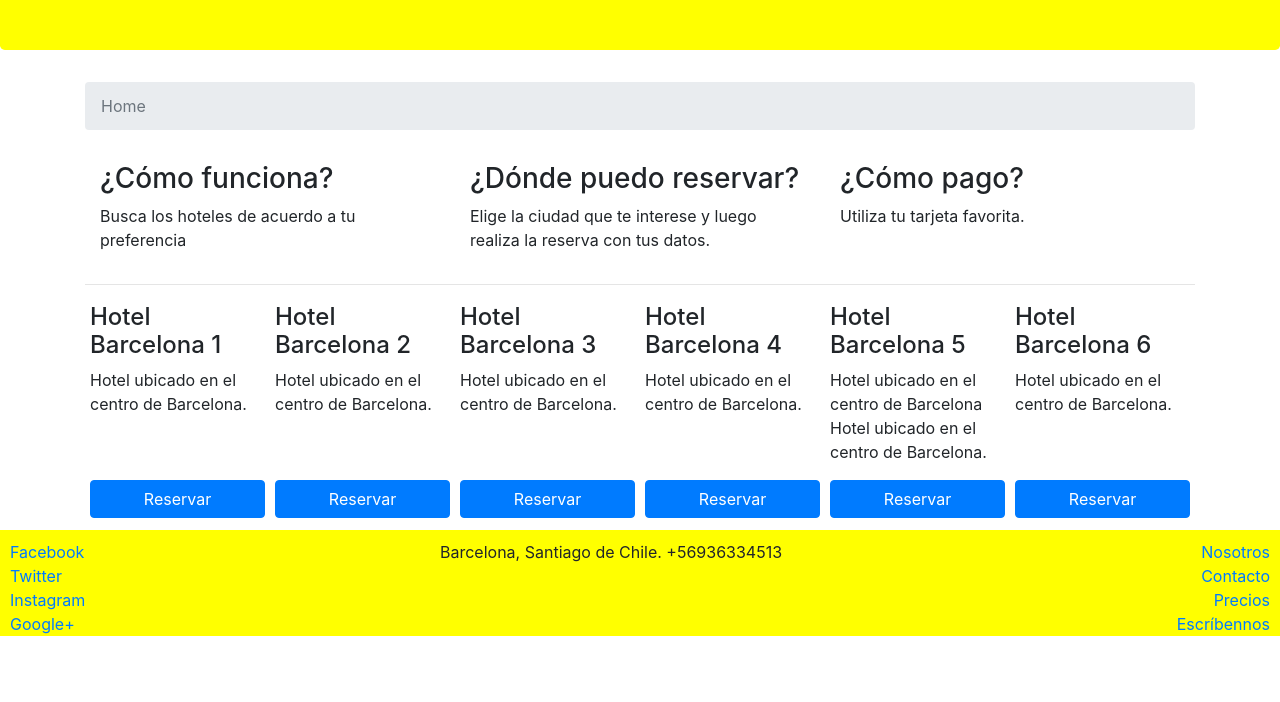
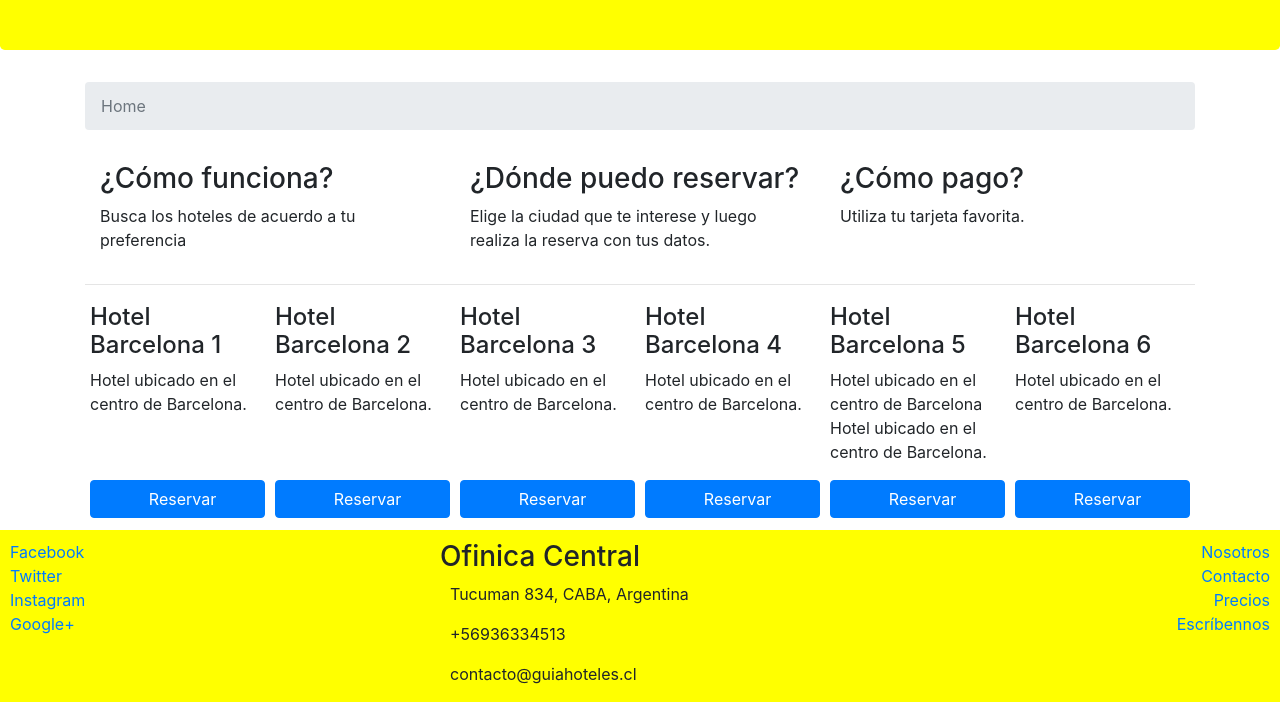
Before and after one commit to oibecerra/guia-hoteles, a website: page index.html in a window 1280 px wide. Shown: the part 184-886 px from the top of the page. Before the commit the page ends 820 px from the top, so only its background shows below. Drawn offline with nearby package versions, Linux system fonts and the light colour scheme; a web font is replaced by a local one.

Commit message:
módulo 2. usando iconos.

```diff
--- a/css/main.css
+++ b/css/main.css
@@ -19,3 +19,7 @@
 .btn-reserva{
     width: 100%;
 }
+
+.footer-address-icon{
+padding-right:10px;
+}
--- a/index.html
+++ b/index.html
@@ -6,6 +6,7 @@
     <title>Bootstrap demo</title>
     <link rel="stylesheet" href="node_modules/bootstrap/dist/css/bootstrap.min.css">
     <link rel="stylesheet" href="css/main.css">
+    <link rel="stylesheet" href="node_modules/open-iconic/font/css/open-iconic-bootstrap.min.css">
 </head>
 <body>
 <nav class="navbar navbar-expand-md navbar-dark bg-dark fixed-top">
@@ -60,7 +61,7 @@
                 <p>Hotel ubicado en el centro de Barcelona.</p>
             </div>
             <div>
-                <button class="btn btn-primary btn-reserva">Reservar</button>
+                <button class="btn btn-primary btn-reserva"><span class="oi oi-plus footer-address-icon"></span>Reservar</button>
             </div>
         </div>
         <div class="card-hotel d-flex flex-column justify-content-between">
@@ -69,7 +70,7 @@
                 <p>Hotel ubicado en el centro de Barcelona.</p>
             </div>
             <div>
-                <button class="btn btn-primary btn-reserva">Reservar</button>
+                <button class="btn btn-primary btn-reserva"><span class="oi oi-plus footer-address-icon"></span>Reservar</button>
             </div>
         </div>
         <div class="card-hotel d-flex flex-column justify-content-between">
@@ -78,7 +79,7 @@
                 <p>Hotel ubicado en el centro de Barcelona.</p>
             </div>
             <div>
-                <button class="btn btn-primary btn-reserva">Reservar</button>
+                <button class="btn btn-primary btn-reserva"><span class="oi oi-plus footer-address-icon"></span>Reservar</button>
             </div>
         </div>
         <div class="card-hotel d-flex flex-column justify-content-between">
@@ -87,7 +88,7 @@
                 <p>Hotel ubicado en el centro de Barcelona.</p>
             </div>
             <div>
-                <button class="btn btn-primary btn-reserva">Reservar</button>
+                <button class="btn btn-primary btn-reserva"><span class="oi oi-plus footer-address-icon"></span>Reservar</button>
             </div>
         </div>
         <div class="card-hotel d-flex flex-column justify-content-between">
@@ -96,7 +97,7 @@
                 <p>Hotel ubicado en el centro de Barcelona Hotel ubicado en el centro de Barcelona.</p>
             </div>
             <div>
-                <button class="btn btn-primary btn-reserva">Reservar</button>
+                <button class="btn btn-primary btn-reserva"><span class="oi oi-plus footer-address-icon"></span>Reservar</button>
             </div>
         </div>
         <div class="card-hotel d-flex flex-column justify-content-between">
@@ -105,7 +106,7 @@
                 <p>Hotel ubicado en el centro de Barcelona.</p>
             </div>
             <div>
-                <button class="btn btn-primary btn-reserva">Reservar</button>
+                <button class="btn btn-primary btn-reserva"><span class="oi oi-plus footer-address-icon"></span>Reservar</button>
             </div>
         </div>
     </div>
@@ -121,8 +122,10 @@
         </div>
         <div class="col-sm-4">
             <address>
-                Barcelona, Santiago de Chile.
-                +56936334513
+                <h3>Ofinica Central</h3>
+                <p><span class="oi oi-home footer-address-icon"></span>Tucuman 834, CABA, Argentina</p>
+                <p><span class="oi oi-phone footer-address-icon"></span>+56936334513</p>
+                <p><span class="oi oi-inbox footer-address-icon"></span>contacto@guiahoteles.cl</p>
             </address>
         </div>
         <div class="col-sm-4 d-flex flex-column align-items-end">
--- a/package.json
+++ b/package.json
@@ -23,6 +23,7 @@
   "dependencies": {
     "bootstrap": "^4.1.2",
     "jquery": "^3.3.1",
+    "open-iconic": "^1.1.1",
     "popper.js": "^1.14.3"
   }
 }
```
Also changed, not shown: 1 other file.
